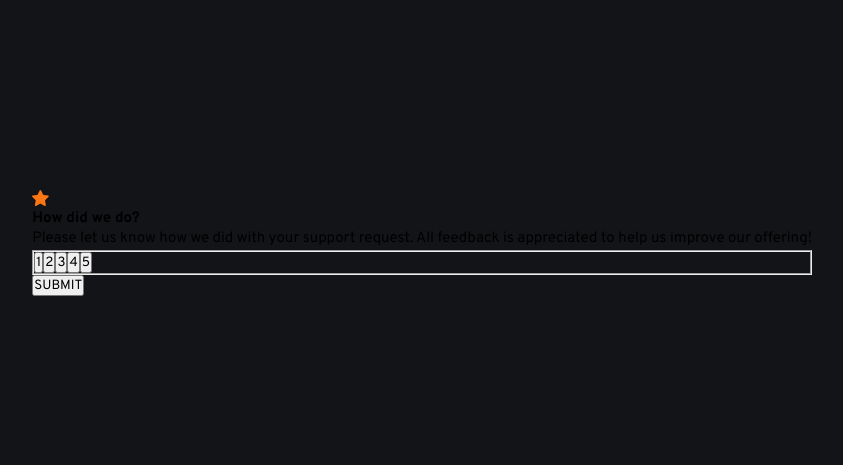
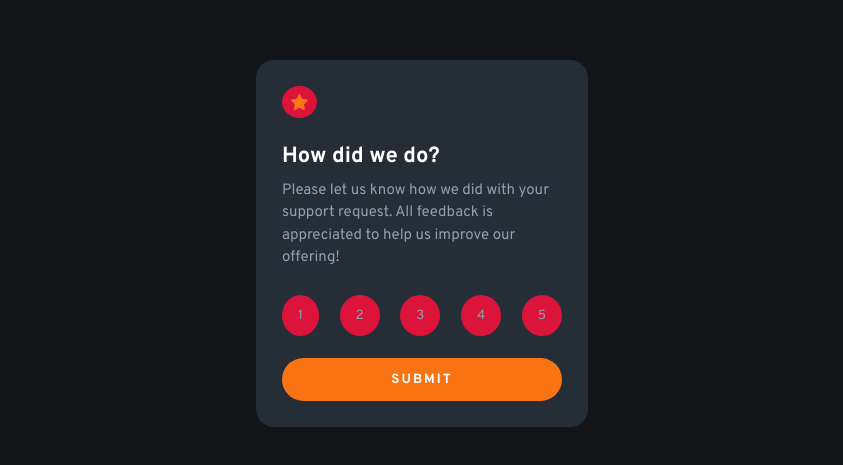
Before and after one commit to PaylemanC/frontendmentor--Angular, an Angular app: page /interactive-rating in a window 1280 px wide. Shown: the part 157-622 px from the top of the page, without its empty margins (218-1061 px from the left). Built offline with nearby package versions, Linux system fonts and the light colour scheme.

Commit message:
Apply styles to #start section

```diff
--- a/src/app/newbie/interactive-rating/interactive-rating.component.scss
+++ b/src/app/newbie/interactive-rating/interactive-rating.component.scss
@@ -4,8 +4,8 @@ $orange:  hsl(25, 97%, 53%);
 $white: hsl(0, 0%, 100%);
 $light-grey: hsl(217, 12%, 63%);
 $medium-grey: hsl(216, 12%, 54%);
-$dark-blue: hsl(213, 19%, 18%);
-$very-dark-blue: hsl(216, 12%, 8%);
+$dark-blue: hsl(213, 19%, 18%); //#252d37
+$very-dark-blue: hsl(216, 12%, 8%); //#121417
 
 div[data-component="container"] {
   background-color: $very-dark-blue;
@@ -19,14 +19,67 @@ p {
   font-size: 15px;
 }
 
-#start {
+#start { //active
   display: flex;
   flex-direction: column;
+  gap: 25px;
 }
 
 #end {
   display: none;
 }
 
+.interactive-rating {
+  background-color: $dark-blue; //degradado
+  border-radius: 18px;
+  padding: 26px;
+  width: 332px;
+  .star-icon__container {
+    background-color:crimson; //$dark-blue
+    border-radius: 100%;
+    width: 35px;
+    height: 32px;
+    display: flex;
+    justify-content: center;
+    align-items: center;
+  }
+  .content__tittle {
+    color: $white;
+    font-size: 2.2rem;
+    margin-bottom: 10px;
+  }
+  .content__paragraph {
+    color: $light-grey;
+  }
+  // color: #222732;
+  // color: #191d27;.
+}
+
+#rating-form {
+  display: flex;
+  flex-direction: column;
+  gap: 22px;
+  .rating-form__container {
+    border: none;
+    display: flex;
+    justify-content: space-between;
+  }
+  .rating-form__option {
+    color: $light-grey;
+    padding: 12px 16px;
+    border-radius: 100%;
+    background-color:crimson; //$dark-blue
+    border: none;
+  }
+  .rating-form__btn-submit {
+    border-radius: 32px;
+    color: $white;
+    background-color: $orange;
+    padding: 13px;
+    font-weight: bold;
+    letter-spacing: 2px;
+    border: none;
+  }
+}
 
 //Mobile: 375px, Desktop: 1440px
```
